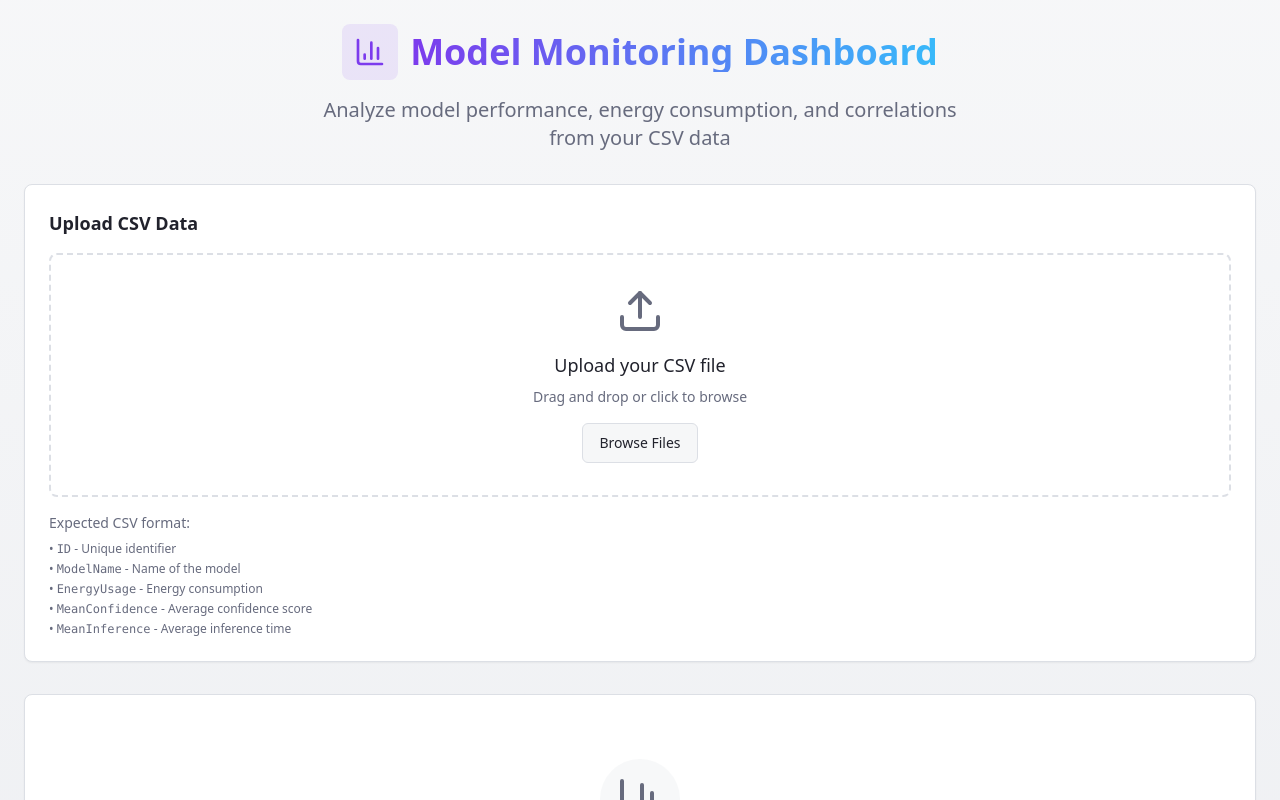
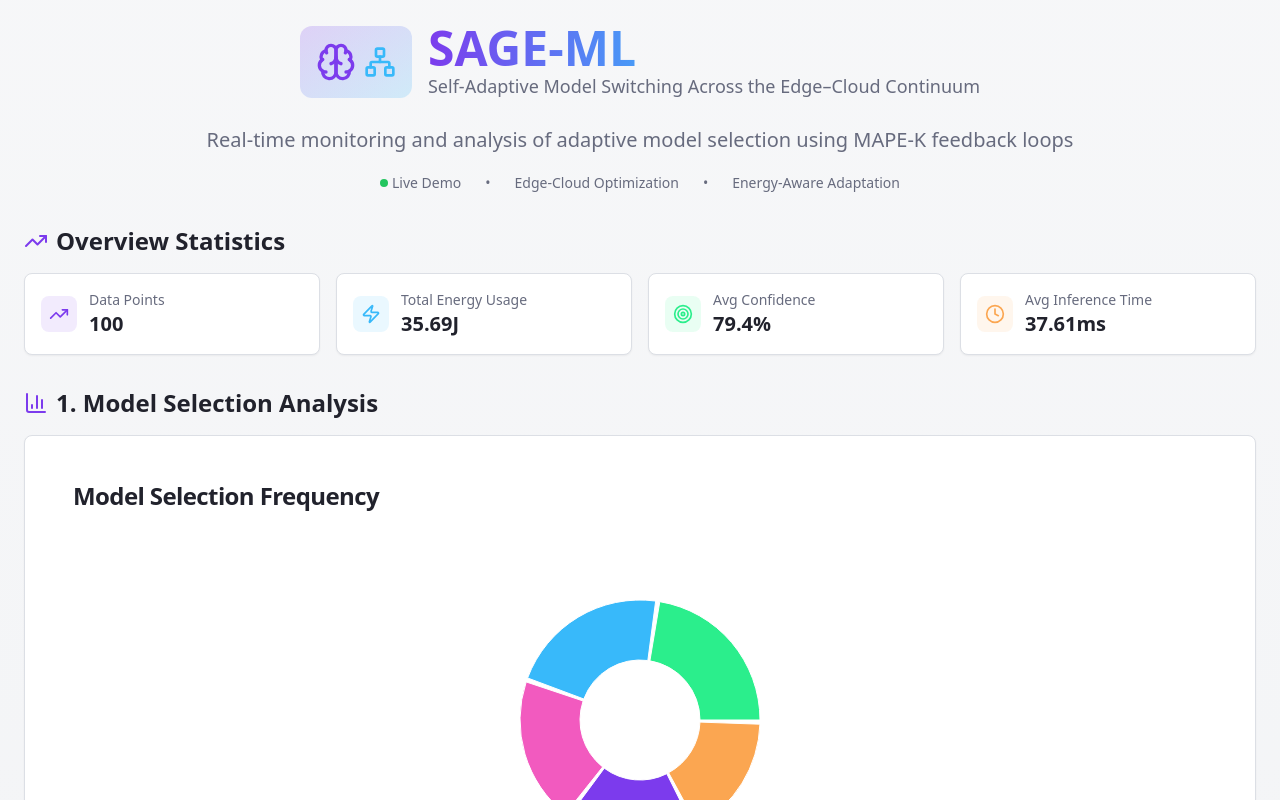
Before and after one commit to akhiha/energy-model-monitor, a React (Vite) app: page / in a window 1280 px wide. Shown: the top 800 px of the page. Built offline with nearby package versions, Linux system fonts and the light colour scheme.

Commit message:
Hide CSV upload on main page
Remove CSV upload from the main page for the exhibition demo, focusing on a cleaner UI for SAGE-ML.

```diff
--- a/src/components/Dashboard.tsx
+++ b/src/components/Dashboard.tsx
@@ -1,4 +1,4 @@
-import React, { useState, useMemo } from 'react';
+import React, { useState, useMemo, useEffect } from 'react';
 import { CSVUploader } from './CSVUploader';
 import { DashboardStats } from './DashboardStats';
 import { ModelFrequencyChart } from './charts/ModelFrequencyChart';
@@ -6,11 +6,17 @@ import { CumulativeEnergyChart } from './charts/CumulativeEnergyChart';
 import { CorrelationCharts } from './charts/CorrelationCharts';
 import { AdditionalCharts } from './charts/AdditionalCharts';
 import { MonitoringData, DashboardStats as StatsType } from '@/types/dashboard';
+import { generateSampleData } from '@/utils/sampleData';
 import { Card, CardContent, CardHeader, CardTitle } from '@/components/ui/card';
-import { BarChart3, TrendingUp, Zap } from 'lucide-react';
+import { BarChart3, TrendingUp, Zap, Brain, Network } from 'lucide-react';
 
 export const Dashboard: React.FC = () => {
   const [data, setData] = useState<MonitoringData[]>([]);
+
+  // Load sample data on mount for demo
+  useEffect(() => {
+    setData(generateSampleData());
+  }, []);
 
   const stats: StatsType = useMemo(() => {
     if (data.length === 0) {
@@ -45,22 +51,39 @@ export const Dashboard: React.FC = () => {
     <div className="dashboard-container">
       <div className="container mx-auto p-6 space-y-8">
         {/* Header */}
-        <div className="text-center space-y-4">
-          <div className="flex items-center justify-center space-x-3">
-            <div className="p-3 bg-primary/10 rounded-lg">
-              <BarChart3 className="h-8 w-8 text-primary" />
+        <div className="text-center space-y-6">
+          <div className="flex items-center justify-center space-x-4">
+            <div className="p-4 bg-gradient-to-br from-primary/20 to-chart-2/20 rounded-xl">
+              <div className="flex items-center space-x-2">
+                <Brain className="h-10 w-10 text-primary" />
+                <Network className="h-8 w-8 text-chart-2" />
+              </div>
             </div>
-            <h1 className="text-4xl font-bold bg-gradient-to-r from-primary to-chart-2 bg-clip-text text-transparent">
-              Model Monitoring Dashboard
-            </h1>
+            <div className="text-left">
+              <h1 className="text-5xl font-bold bg-gradient-to-r from-primary via-chart-2 to-chart-3 bg-clip-text text-transparent">
+                SAGE-ML
+              </h1>
+              <p className="text-lg font-medium text-muted-foreground">
+                Self-Adaptive Model Switching Across the Edge–Cloud Continuum
+              </p>
+            </div>
           </div>
-          <p className="text-xl text-muted-foreground max-w-2xl mx-auto">
-            Analyze model performance, energy consumption, and correlations from your CSV data
-          </p>
+          <div className="max-w-4xl mx-auto">
+            <p className="text-xl text-muted-foreground leading-relaxed">
+              Real-time monitoring and analysis of adaptive model selection using MAPE-K feedback loops
+            </p>
+            <div className="flex items-center justify-center space-x-6 mt-4 text-sm text-muted-foreground">
+              <span className="flex items-center space-x-1">
+                <div className="w-2 h-2 bg-green-500 rounded-full animate-pulse"></div>
+                <span>Live Demo</span>
+              </span>
+              <span>•</span>
+              <span>Edge-Cloud Optimization</span>
+              <span>•</span>
+              <span>Energy-Aware Adaptation</span>
+            </div>
+          </div>
         </div>
-
-        {/* CSV Uploader */}
-        <CSVUploader onDataLoad={handleDataLoad} />
 
         {data.length > 0 ? (
           <>
```
